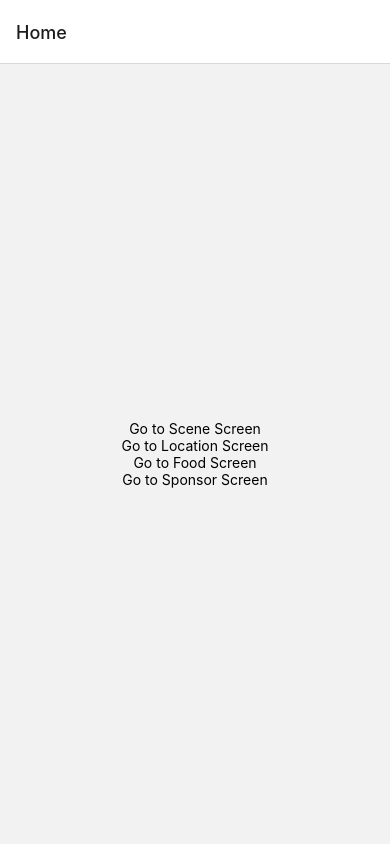
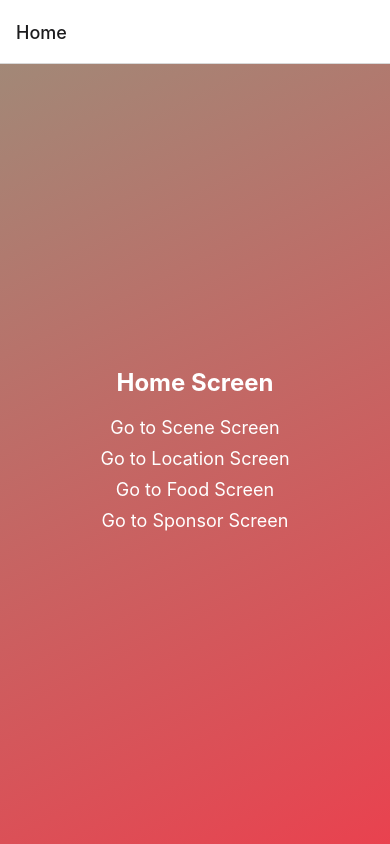
Before and after one commit to rayansabah/FestivalApp-Expo, a React Native app: screen / in a window 390 px wide. Built offline with nearby package versions, Linux system fonts and the light colour scheme.

Commit message:
Added some style and funktion

```diff
--- a/App.js
+++ b/App.js
@@ -1,8 +1,30 @@
 import React from 'react';
+import { StyleSheet, View } from 'react-native';
 import StackMenuRouter from './StackMenuRouter';
 
 const App = () => {
-  return <StackMenuRouter />;
+  return (
+    <View style={styles.container}>
+      <View style={styles.gradient} />
+      <StackMenuRouter />
+    </View>
+  );
 };
 
+const styles = StyleSheet.create({
+  container: {
+    flex: 1,
+    backgroundColor: '#a28877',
+  },
+  gradient: {
+    position: 'absolute',
+    left: 0,
+    right: 0,
+    top: 0,
+    bottom: 0,
+    backgroundColor: '#e9424f',
+    opacity: 0.5,
+  },
+});
+
 export default App;
--- a/StackMenuRouter.js
+++ b/StackMenuRouter.js
@@ -1,64 +1,98 @@
 import React from 'react';
 import { createStackNavigator } from '@react-navigation/stack';
 import { NavigationContainer } from '@react-navigation/native';
-import { View, Text, TouchableOpacity } from 'react-native';
-
-
-
-
+import { View, Text, TouchableOpacity, StyleSheet } from 'react-native';
+import { LinearGradient } from 'expo-linear-gradient';
 import Contact from './pages/Contact';
-
 
 const Stack = createStackNavigator();
 
 const HomeScreen = ({ navigation }) => {
   return (
-    <View style={{ flex: 1, alignItems: 'center', justifyContent: 'center' }}>
+    <LinearGradient
+      colors={['#a28877', '#e9424f']}
+      start={{ x: 0, y: 0 }}
+      end={{ x: 1, y: 1 }}
+      style={styles.container}
+    >
+      <View style={{ alignItems: 'center', justifyContent: 'center' }}>
+        <Text style={styles.title}>Home Screen</Text>
         <TouchableOpacity onPress={() => navigation.navigate('Scene')}>
-        <Text>Go to Scene Screen</Text>
+          <Text style={styles.link}>Go to Scene Screen</Text>
         </TouchableOpacity>
         <TouchableOpacity onPress={() => navigation.navigate('Location')}>
-        <Text>Go to Location Screen</Text>
+          <Text style={styles.link}>Go to Location Screen</Text>
         </TouchableOpacity>
         <TouchableOpacity onPress={() => navigation.navigate('Food')}>
-        <Text>Go to Food Screen</Text>
+          <Text style={styles.link}>Go to Food Screen</Text>
         </TouchableOpacity>
         <TouchableOpacity onPress={() => navigation.navigate('Sponsor')}>
-        <Text>Go to Sponsor Screen</Text>
+          <Text style={styles.link}>Go to Sponsor Screen</Text>
         </TouchableOpacity>
       </View>
+    </LinearGradient>
   );
 };
 
 const SceneScreen = () => {
   return (
-    <View style={{ flex: 1, alignItems: 'center', justifyContent: 'center' }}>
-      <Contact/>
+    <LinearGradient
+      colors={['#a28877', '#e9424f']}
+      start={{ x: 0, y: 0 }}
+      end={{ x: 1, y: 1 }}
+      style={styles.container}
+    >
+      <View style={styles.container}>
+        <Contact />
       </View>
+
+
+    </LinearGradient>
   );
 };
 
 const LocationScreen = () => {
   return (
-    <View style={{ flex: 1, alignItems: 'center', justifyContent: 'center' }}>
-      <Text>Location Screen</Text>
+    <LinearGradient
+      colors={['#a28877', '#e9424f']}
+      start={{ x: 0, y: 0 }}
+      end={{ x: 1, y: 1 }}
+      style={styles.container}
+    >
+      <View style={styles.container}>
+        <Text style={styles.title}>Location Screen</Text>
       </View>
+    </LinearGradient>
   );
 };
 
 const FoodScreen = () => {
   return (
-    <View style={{ flex: 1, alignItems: 'center', justifyContent: 'center' }}>
-      <Text>Food Screen</Text>
+    <LinearGradient
+      colors={['#a28877', '#e9424f']}
+      start={{ x: 0, y: 0 }}
+      end={{ x: 1, y: 1 }}
+      style={styles.container}
+    >
+      <View style={styles.container}>
+        <Text style={styles.title}>Food Screen</Text>
       </View>
+    </LinearGradient>
   );
 };
 
 const SponsorScreen = () => {
   return (
-    <View style={{ flex: 1, alignItems: 'center', justifyContent: 'center' }}>
-      <Text>Sponsor Screen</Text>
+    <LinearGradient
+      colors={['#a28877', '#e9424f']}
+      start={{ x: 0, y: 0 }}
+      end={{ x: 1, y: 1 }}
+      style={styles.container}
+    >
+      <View style={styles.container}>
+        <Text style={styles.title}>Sponsor Screen</Text>
       </View>
+    </LinearGradient>
   );
 };
 
@@ -76,4 +110,23 @@ const StackMenuRouter = () => {
   );
 };
 
+const styles = StyleSheet.create({
+  container: {
+    flex: 1,
+    alignItems: 'center',
+    justifyContent: 'center',
+  },
+  title: {
+    fontSize: 24,
+    fontWeight: 'bold',
+    marginBottom: 20,
+    color: '#fff',
+  },
+  link: {
+    fontSize: 18,
+    color: '#fff',
+    marginBottom: 10,
+  },
+});
+
 export default StackMenuRouter;
--- a/package.json
+++ b/package.json
@@ -12,6 +12,7 @@
     "@react-navigation/native": "^6.1.6",
     "@react-navigation/stack": "^6.3.16",
     "expo": "~48.0.5",
+    "expo-linear-gradient": "^12.1.1",
     "expo-status-bar": "~1.4.4",
     "react": "18.2.0",
     "react-native": "0.71.3",
--- a/pages/Contact.js
+++ b/pages/Contact.js
@@ -1,17 +1,39 @@
+import React from 'react';
+import { View, Text, StyleSheet } from 'react-native';
 
-import { View, Text, TouchableOpacity } from 'react-native';
-export default function Contact() {
-    return <View style={{ flex: 1, alignItems: 'center', justifyContent: 'center' }}>
+const Contact = () => {
+  return (
+    <View style={styles.container}>
+      <View style={styles.square}>
+      <Text style={styles.header}>Contact Us</Text>
 
+        <Text>Enter your contact information here.</Text>
+      </View>
+    </View>
+  );
+};
 
+const styles = StyleSheet.create({
+  container: {
+    flex: 1,
+    alignItems: 'center',
+    justifyContent: 'center',
+  },
+  header: {
+    textAlign: 'center',
+    fontSize: 24,
+    fontWeight: 'bold',
+    marginBottom: 20,
+  },
+  square: {
+    margin: 10,
+    marginLeft: 'auto',
+    marginRight: 'auto',
+    padding: 10,
+    borderRadius: 10,
+    backgroundColor: '#ffffff',
+    width: 300,
+  },
+});
 
-            <Text>Kontakta oss </Text>
-
-            <Text>ashfjasjfdkadkasjkd </Text>
-
-
-  </View>
-
-
-
-}
+export default Contact;
```
Also changed, not shown: 1 other file (tests, documents, lock files or other folders). Lines whose indentation alone changed are shown as unchanged.
